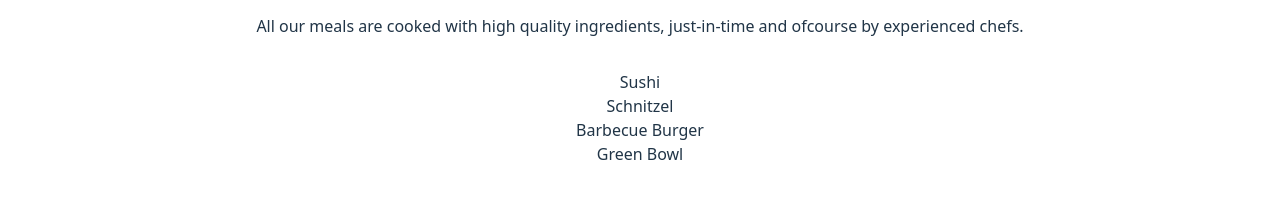
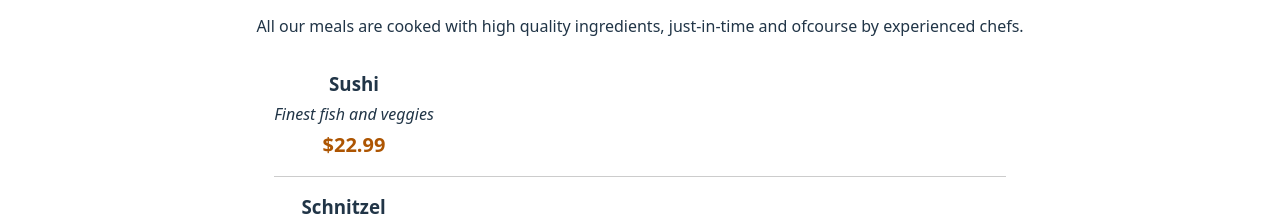
Before and after one commit to Ashutosh9110/food_order_app, a React (Vite) app: page / in a window 1280 px wide. Shown: the part 590-806 px from the top of the page. Built offline with nearby package versions, Linux system fonts and the light colour scheme.

Commit message:
adding individual meal item

```diff
--- a/src/components/Meals/AvailableMeals.jsx
+++ b/src/components/Meals/AvailableMeals.jsx
@@ -1,4 +1,6 @@
 import classes from "./AvailableMeals.module.css"
+import Card from "../UI/Card"
+import MealItem from "./MealItem/MealItem";
 
   const DUMMY_MEALS = [
     {
@@ -30,13 +32,15 @@
 
   const AvailableMeals = () => {
 
-    const mealsList = DUMMY_MEALS.map((meal) => <li>{meal.name}</li>)
+    const mealsList = DUMMY_MEALS.map((meal) => <MealItem key={meal.id} name={meal.name} description={meal.description} price={meal.price} />)
 
     return (
       <section className={classes.meals}>
-        <ul>
-          {mealsList}
-        </ul>
+        <Card>
+          <ul>
+            {mealsList}
+          </ul>
+        </Card>
       </section>
     )
   }
--- /dev/null
+++ b/src/components/Meals/MealItem/MealItem.jsx
@@ -0,0 +1,24 @@
+import classes from "./MealItem.module.css"
+
+
+
+
+const MealItem = (props) => {
+
+  const price = `$${props.price.toFixed(2)}`
+
+  return (
+    <li className={classes.meal}>
+      <div>
+        <h3>{props.name}</h3>
+        <div className={classes.description}>{props.description}</div>
+        <div className={classes.price}>{price}</div>
+      </div>
+      <div>
+
+      </div>
+    </li>
+  )
+}
+
+export default MealItem
--- /dev/null
+++ b/src/components/Meals/MealItem/MealItem.module.css
@@ -0,0 +1,22 @@
+.meal {
+  display: flex;
+  justify-content: space-between;
+  margin: 1rem;
+  padding-bottom: 1rem;
+  border-bottom: 1px solid #ccc;
+}
+
+.meal h3 {
+  margin: 0 0 0.25rem 0;
+}
+
+.description {
+  font-style: italic;
+}
+
+.price {
+  margin-top: 0.25rem;
+  font-weight: bold;
+  color: #ad5502;
+  font-size: 1.25rem;
+}
--- /dev/null
+++ b/src/components/UI/Card.jsx
@@ -0,0 +1,11 @@
+import classes from "./Card.module.css"
+
+
+const Card = (props) => {
+  return (
+    <div>{props.children}</div>
+
+  )
+}
+
+export default Card
--- /dev/null
+++ b/src/components/UI/Card.module.css
@@ -0,0 +1,6 @@
+.card {
+  padding: 1rem;
+  box-shadow: 0 2px 8px rgba(0, 0, 0, 0.25);
+  border-radius: 14px;
+  background-color: white;
+}
```
Also changed, not shown: src/components/Meals/MealItem/MealItemForum.jsx (added).
